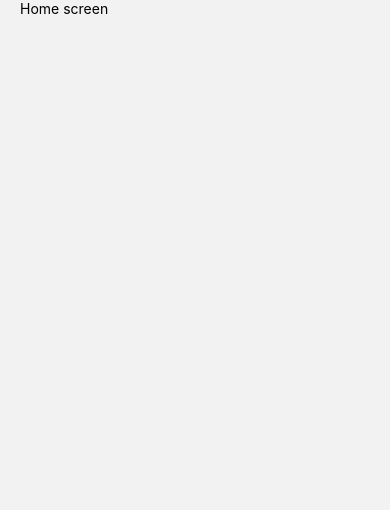
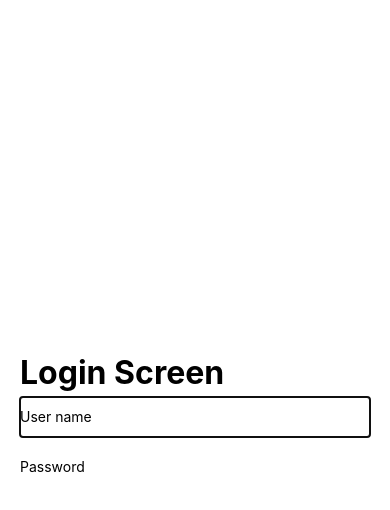
Before and after one commit to huynvn97/rn-todo-app-show-case, a React Native app: screen /LoginScreen in a window 390 px wide. Before the commit this address had no page. Shown: the top 510 px of the page. Built offline with nearby package versions, Linux system fonts and the light colour scheme.

Commit message:
sample login screen

```diff
--- a/App.tsx
+++ b/App.tsx
@@ -4,13 +4,13 @@
  *
  * @format
  */
-
 import React from 'react';
 
 import {RootNavigation} from './src/navigation';
+import LoginScreen from './src/screens/LoginScreen';
 
 function App(): React.JSX.Element {
-  return <RootNavigation />;
+  return <LoginScreen />;
 }
 
 export default App;
--- a/src/navigation/index.tsx
+++ b/src/navigation/index.tsx
@@ -2,6 +2,7 @@ import {NavigationContainer} from '@react-navigation/native';
 import {createNativeStackNavigator} from '@react-navigation/native-stack';
 import TodoListScreen from '../screens/TodoListScreen';
 import TodoDetailScreen from '../screens/TodoDetailScreen';
+import LoginScreen from '../screens/LoginScreen';
 
 const Stack = createNativeStackNavigator();
 
@@ -9,8 +10,16 @@ export function RootNavigation() {
   return (
     <NavigationContainer>
       <Stack.Navigator>
+        {/* <Stack.Screen
+          name="LoginScreen"
+          component={LoginScreen}
+          options={{
+            headerShown: false,
+          }}
+        /> */}
+
         <Stack.Screen
-          name="Home"
+          name="TodoListScreen"
           component={TodoListScreen}
           options={{
             headerShown: false,
--- /dev/null
+++ b/src/screens/LoginScreen/index.tsx
@@ -0,0 +1,26 @@
+import React from 'react';
+import {StyleSheet, Text, View} from 'react-native';
+import SimpleLayout from '../../components/Layout/SimpleLayout';
+import TextInput from '../../components/TextInput';
+import Title from '../../components/Title';
+
+type LoginScreenProps = {};
+
+export default function LoginScreen(
+  props: LoginScreenProps,
+): React.ReactElement {
+  return (
+    <SimpleLayout innerContainerStyle={styles.innerContainer}>
+      <Title>Login Screen</Title>
+      <TextInput placeholder="User name" autoFocus />
+      <TextInput placeholder="Password" secureTextEntry />
+    </SimpleLayout>
+  );
+}
+
+const styles = StyleSheet.create({
+  innerContainer: {
+    flex: 1,
+    justifyContent: 'center',
+  },
+});
```
